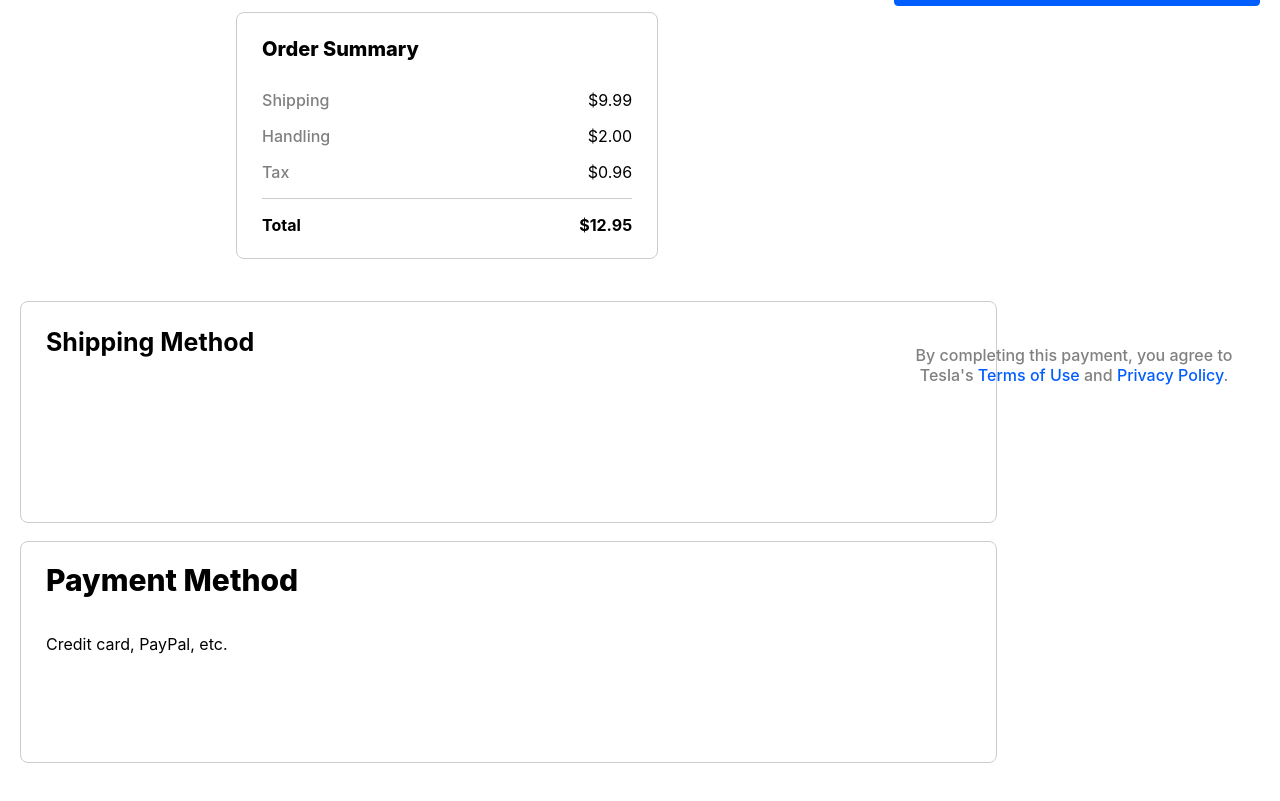
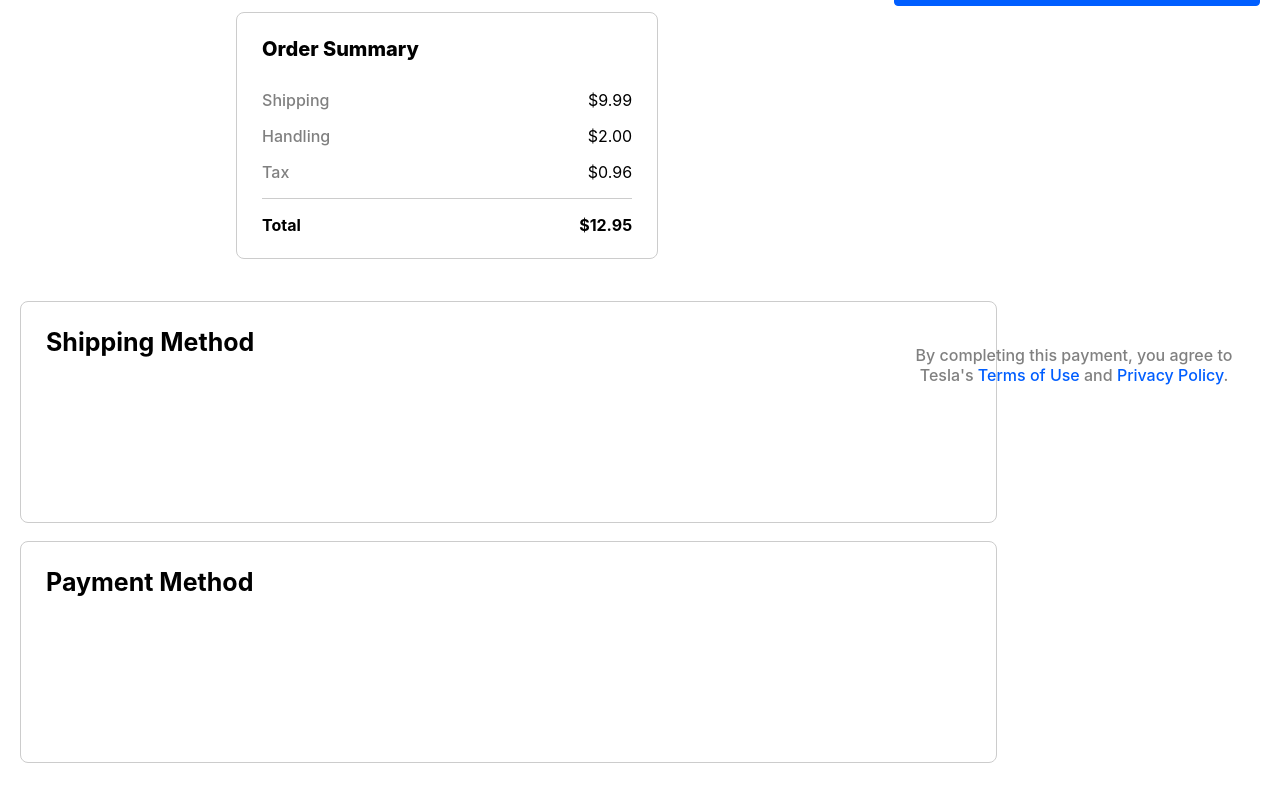
Before and after one commit to DanielTQuach/phish-sim, a React (Create React App) app: page / in a window 1280 px wide. Shown: the part 506-1307 px from the top of the page. Built offline with nearby package versions, Linux system fonts and the light colour scheme.

Commit message:
fixed payment method card

```diff
--- a/src/CheckoutPage.js
+++ b/src/CheckoutPage.js
@@ -106,10 +106,13 @@ function CheckoutPage() {
             </div>
           </div>
 
-        <div className="card shipping-card">
-          <h1>Payment Method</h1>
-          <p>Credit card, PayPal, etc.</p>
-        </div>
+          <div className="card payment-method ">
+            <div className ="shipping-information-text">
+              <p>Payment Method</p>
+            </div>
+            <div className = "order-row">
+            </div>
+          </div>
       </div>
     </div>
   );
--- a/src/css/CheckoutPage.css
+++ b/src/css/CheckoutPage.css
@@ -78,6 +78,17 @@
     padding-left: 25px;
     padding-bottom: 20px;
     margin-top: -100px;
+  }
+
+  .payment-method {
+    margin-bottom: 18px;
+    min-width: 300px;
+    width: 950px;
+    border: 1px solid #ccc;
+    min-height: 200px;
+    height: auto;
+    padding-left: 25px;
+    padding-bottom: 20px;
   }
 
   .order-card {
```
